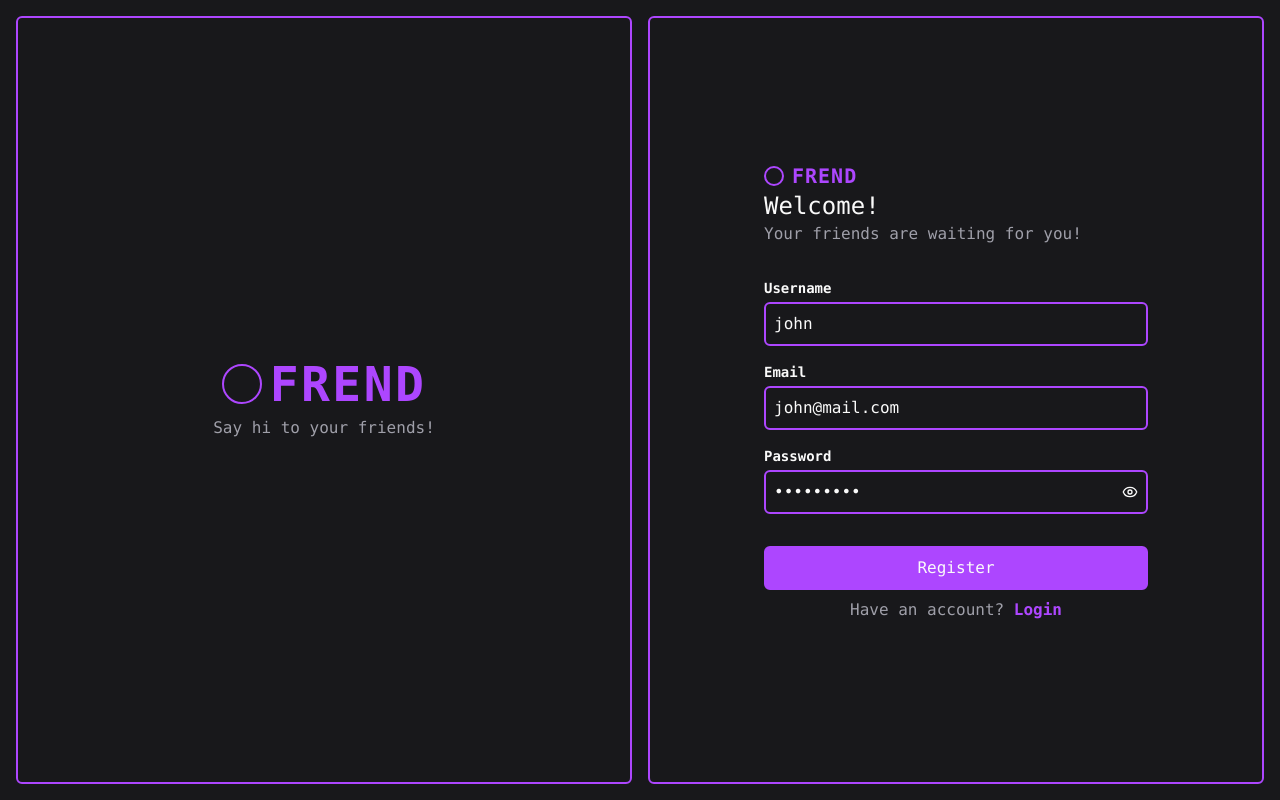
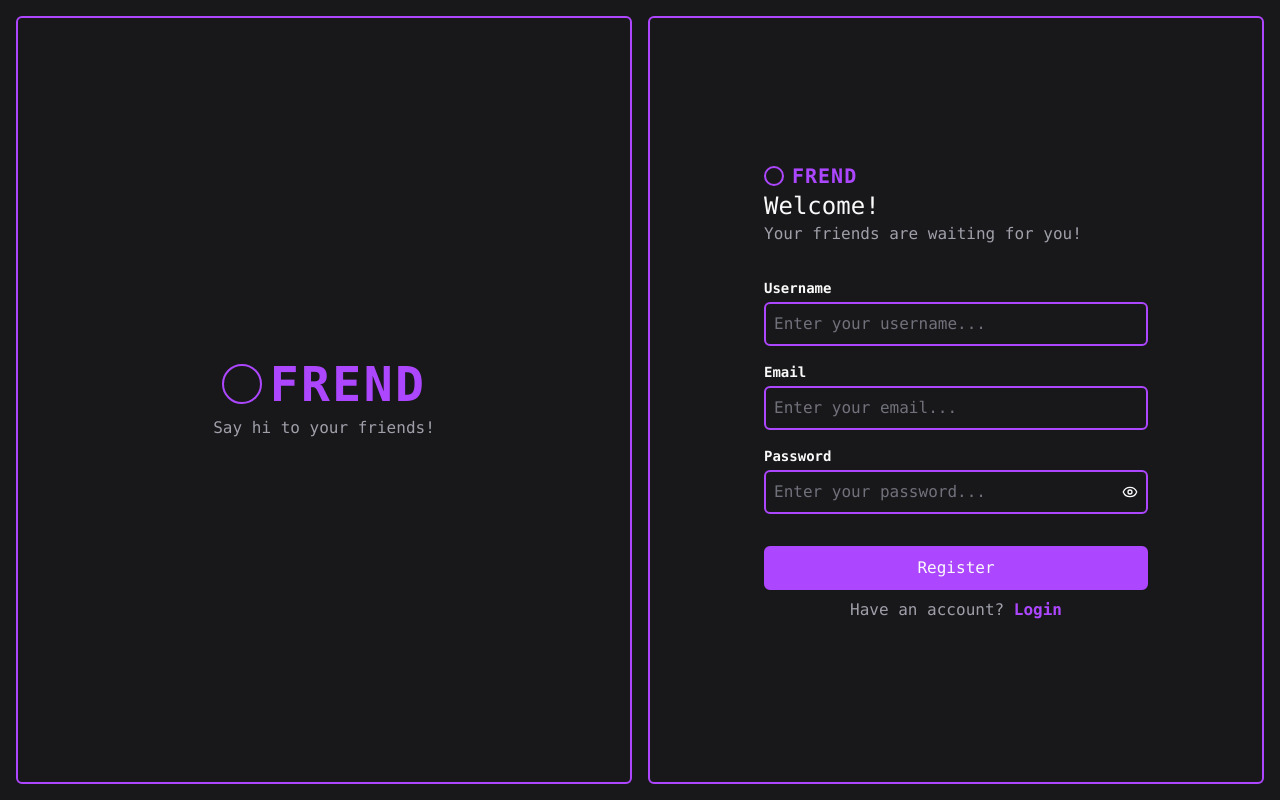
Before and after one commit to TonuCristi/frend-chat-app-fe, a React (Vite) app: page /register in a window 1280 px wide. Built offline with nearby package versions, Linux system fonts and the light colour scheme; no server answers; a web font is replaced by a local one.

Commit message:
fix: remove credentials from login and register

```diff
--- a/src/components/features/authentication/login/components/LoginForm.tsx
+++ b/src/components/features/authentication/login/components/LoginForm.tsx
@@ -17,8 +17,8 @@ import { authApi } from "../../../../../api/authApi";
 export default function LoginForm() {
   const methods = useForm<Login>({
     defaultValues: {
-      email: "john@mail.com",
-      password: "John2002@",
+      email: "",
+      password: "",
     },
     resolver: zodResolver(loginSchema),
   });
--- a/src/components/features/authentication/register/components/RegisterForm.tsx
+++ b/src/components/features/authentication/register/components/RegisterForm.tsx
@@ -17,9 +17,9 @@ import { useMutation } from "@tanstack/react-query";
 export default function RegisterForm() {
   const methods = useForm<Register>({
     defaultValues: {
-      username: "john",
-      email: "john@mail.com",
-      password: "John@2002",
+      username: "",
+      email: "",
+      password: "",
     },
     resolver: zodResolver(registerSchema),
   });
```
